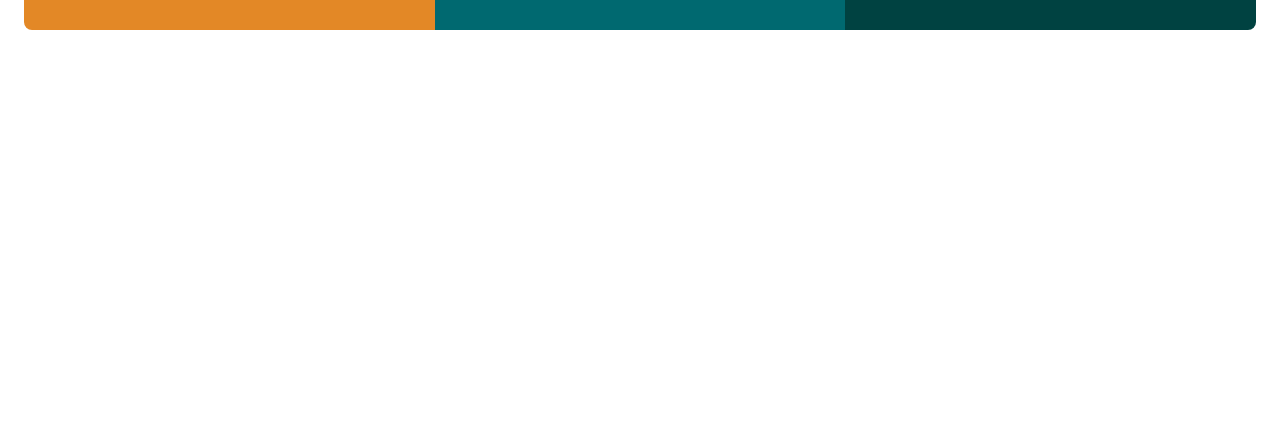
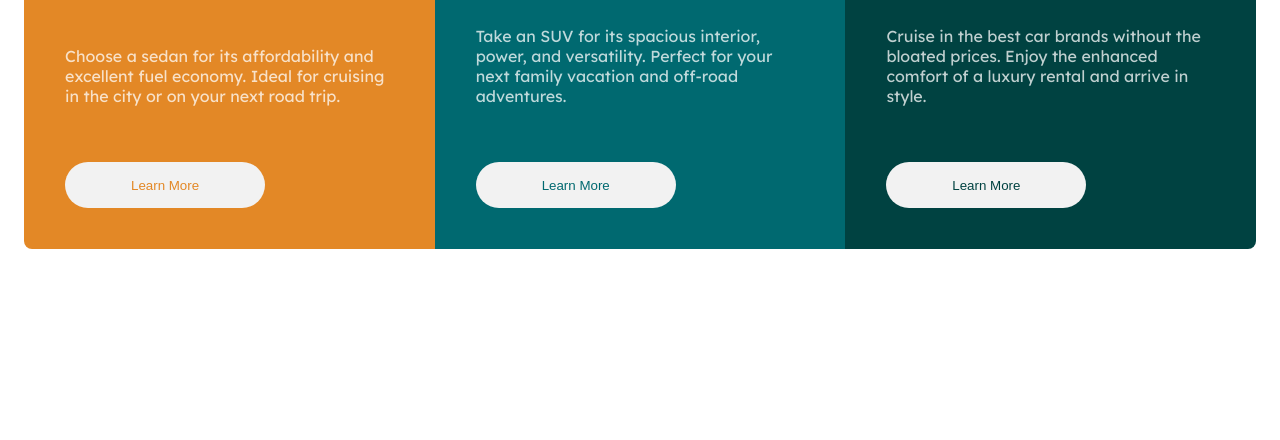
Before and after one commit to wingedotter5/3-column-preview-card, a plain HTML site: page index.html in a window 1280 px wide. Shown: the part 376-816 px from the top of the page. Drawn offline with Linux system fonts and the light colour scheme.

Commit message:
Center design

```diff
--- a/index.css
+++ b/index.css
@@ -4,6 +4,13 @@
   --very-dark-cyan: hsl(179, 100%, 13%);
   --transparent-white: hsla(0, 0%, 100%, 0.75);
   --very-light-gray: hsl(0, 0%, 95%);
+}
+
+body {
+  display: flex;
+  align-items: center;
+  justify-content: center;
+  min-height: 100vh;
 }
 
 main {
@@ -23,6 +30,8 @@ main {
 
 .column {
   padding: 10%;
+  display: grid;
+  grid-template-rows: auto 1fr auto;
 }
 .column > h2 {
   font-family: "Big Shoulders Display", cursive;
@@ -40,6 +49,7 @@ main {
   border: 2px solid transparent;
   cursor: pointer;
   max-width: 200px;
+  margin-top: 40px;
 }
 .column > button:hover {
   color: var(--very-light-gray);
```
